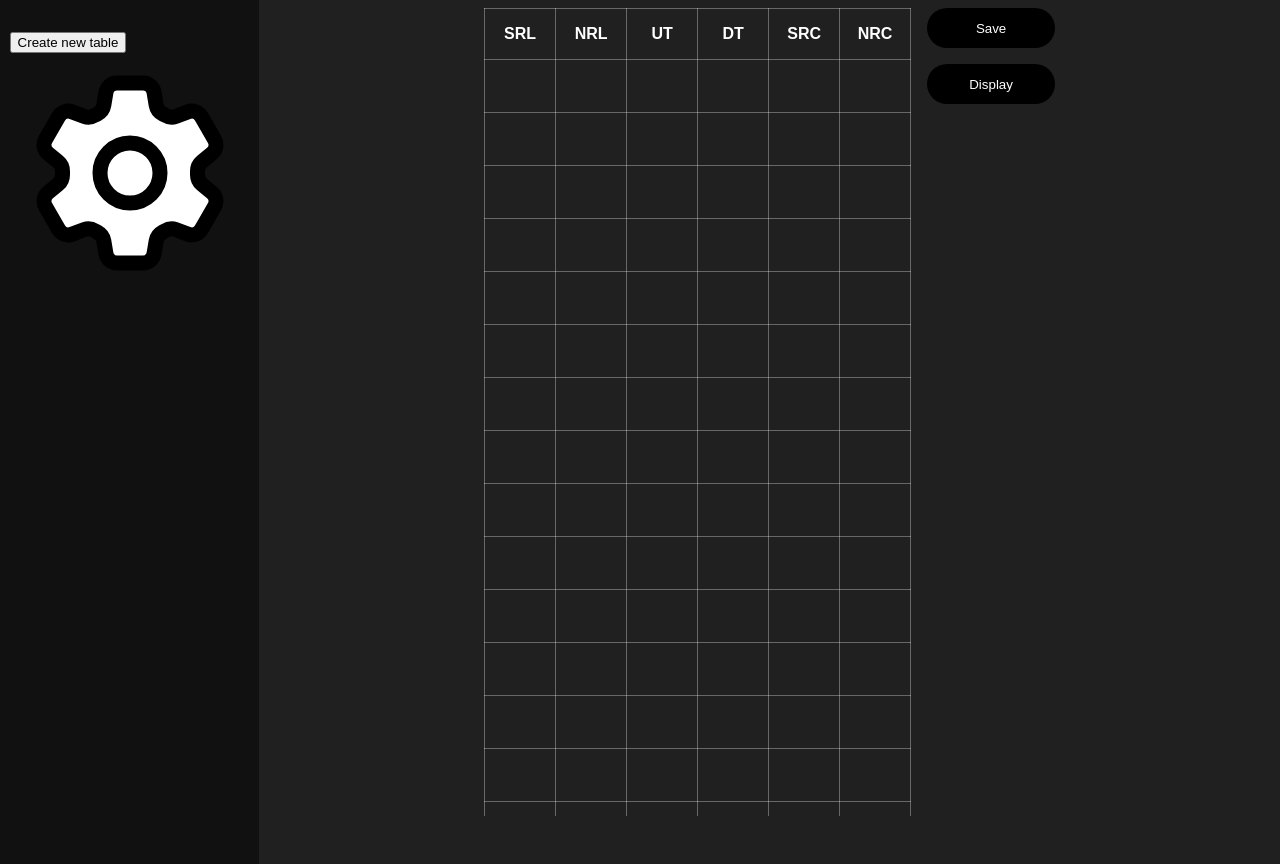
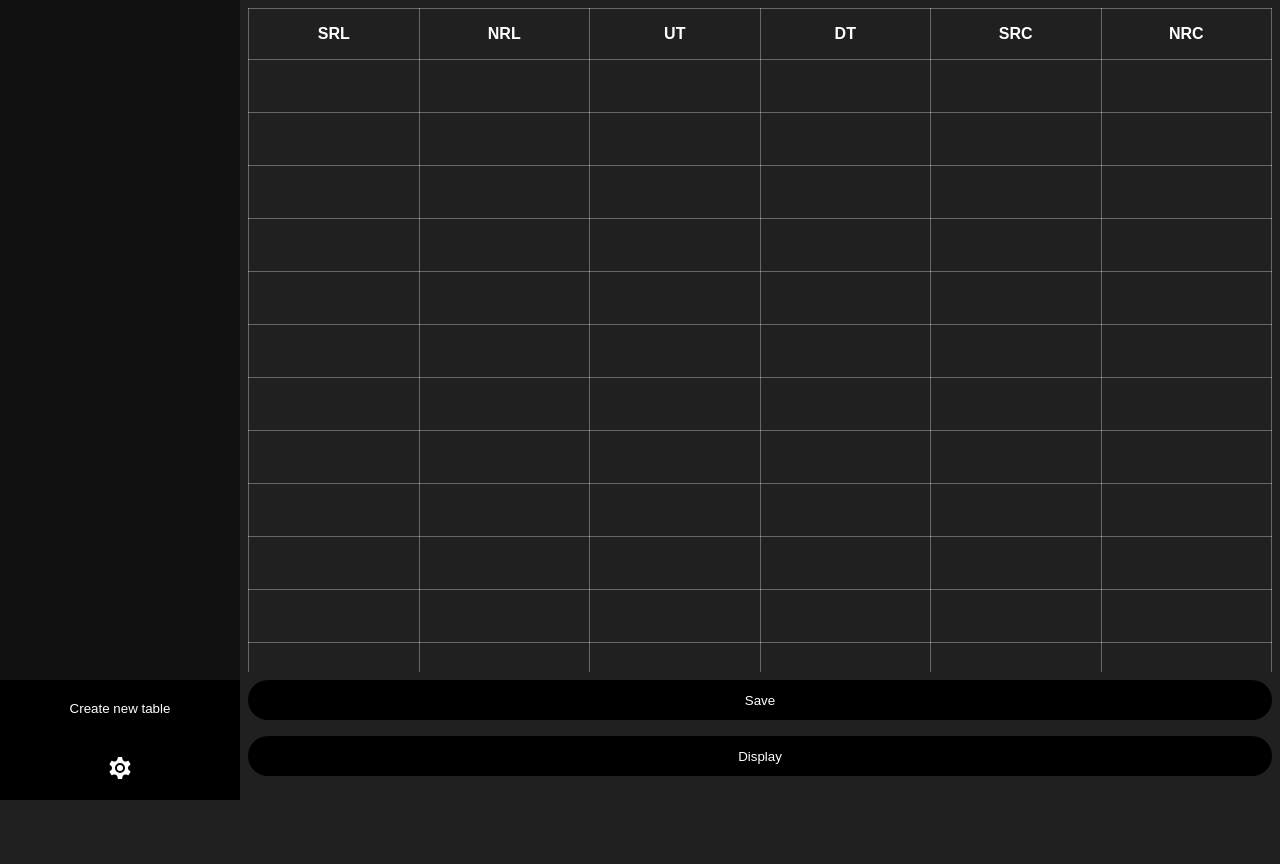
Before and after one commit to garder-les-ciseaux-droits/livermores-tables, a website: page index.html in a window 1280 px wide. After the commit the page ends 800 px from the top, so only its background shows below. Drawn offline with nearby package versions, Linux system fonts and the light colour scheme; no server answers.

Commit message:
classes for svg settings, tools container

```diff
--- a/styles.css
+++ b/styles.css
@@ -1,29 +1,112 @@
+/* Стили для body и html */
 body {
     background-color: rgb(32, 32, 32);
-    font-family:Arial, Helvetica, sans-serif;
+    font-family: Arial, Helvetica, sans-serif;
     margin: 0;
     padding: 0;
+    height: 100vh;
+    overflow: hidden;
 }
 
+html, main {
+    height: 100%;
+}
+
+main {
+    display: flex;
+    flex-direction: row;
+    height: 100%;
+}
+
+/* Стили для меню */
+.menu {
+    display: flex;
+    flex-direction: column;
+    width: 15rem;
+    background-color: rgb(17, 17, 17);
+    overflow-y: auto;
+
+}
+
+.menu-content {
+    flex: 1;
+    overflow-y: auto;
+    padding: 2rem 0.6rem;
+}
+
+.menu-buttons {
+    margin-top: auto;
+    background-color: black;
+    height: 6rem;
+    padding: 0.5rem;
+    justify-content: space-between;
+    display: flex;
+    flex-direction: column;
+    padding-bottom: 1rem;
+
+}
+
+.btn {
+    width: 100%;
+    height: 2.5rem;
+    margin-bottom: 1rem;
+    border-radius: 1.5rem;
+    border: none;
+    background-color: black;
+    color: white;
+    cursor: pointer;
+}
+
+.btn-create{
+    width: 100%;
+    height: 2.5rem;
+    margin-bottom: 1rem;
+    border-radius: 0.5rem;
+    border: none;
+    background-color: black;
+    color: white;
+    cursor: pointer;
+
+}
+
+.btn:hover {
+    background-color: rgb(78, 78, 78);
+}
+.btn-create:hover {
+    background-color: rgb(78, 78, 78);
+}
+
+/* Стили для основного контейнера */
+#main-container {
+    flex: 1;
+    display: flex;
+    flex-direction: column;
+}
+
+.table-container {
+    flex: 1;
+    overflow-y: auto;
+    padding: 0.5rem;
+}
+
+#main-btns {
+    display: flex;
+    flex-direction: column;
+    padding: 0.5rem;
+}
+
+/* Стили для таблицы */
 table {
     color: white;
     border-collapse: collapse;
-
+    width: 100%;
 }
 
-th {
-    border: 0.1rem solid;
-    border-color: rgba(255, 255, 255, 0.323);
+th, td {
+    border: 0.1rem solid rgba(255, 255, 255, 0.323);
     width: 4rem;
     height: 3rem;
-}
-
-td {
-    width: 4rem;
-    height: 3rem;
-    border: 0.1rem solid;
-    border-color: rgba(255, 255, 255, 0.323);
-
+    text-align: center;
 }
 
 input {
@@ -36,65 +119,24 @@ input {
     font-size: medium;
 }
 
-.ut-color{
-    color: rgb(68, 68, 211);
-}
-
-.dt-color{
-    color: red;
-}
-
-/* Chrome, Safari, Edge, Opera */
+/* Убираем стрелки у input type="number" */
 input::-webkit-outer-spin-button,
 input::-webkit-inner-spin-button {
   -webkit-appearance: none;
   margin: 0;
 }
 
-.menu {
-    width: 15rem;
-    height: 100%;
-    overflow-y: auto;
-    background-color: rgb(17, 17, 17);
-    padding: 2rem;
-    padding-left: 0.6rem;
-    padding-right: 0.6rem;
+/* Дополнительные стили */
+.ut-color {
+    color: rgb(68, 68, 211);
 }
 
-main{
-    width: 100%;
-    height: 100vh;
-    display: flex;
-
-
+.dt-color {
+    color: red;
 }
 
-#main-container{
-    flex: 1 1 0%;
-    display: flex;
-   justify-content: center;
-
-}
-
-.table-container{
-    width: fit-content;
-    height: 100%;
-    max-height: 100%;
-    overflow-y: auto;
-    padding: 0.5rem;
-
-}
-#main-btns{
-    display: flex;
-    flex-direction: column;
-    width: 8rem;
-    padding: 0.5rem;
-    /* border: 0.2rem solid; */
-
-}
-
-.one-chart{
-    color:aliceblue;
+.one-chart {
+    color: aliceblue;
     width: 100%;
     height: 3rem;
     text-align: center;
@@ -104,70 +146,83 @@ main{
     align-items: center;
     cursor: pointer;
     font-size: small;
-    overflow-y: auto;
+    overflow: hidden;
     border-radius: 1rem;
 }
 
-.one-chart:hover{
+.one-chart:hover {
     background-color: rgb(7, 7, 7);
 }
 
-.hide-chart{
+.hide-chart {
     display: none;
 }
 
-.number{
+.number {
     width: 90%;
     height: 60%;
     overflow-y: auto;
     overflow-x: hidden;
-
 }
 
-.name{
+.name {
     width: 100%;
     text-align: center;
     display: flex;
     align-items: center;
-    justify-content: start;
+    justify-content: flex-start;
     padding-left: 2rem;
-
 }
 
-
-.number div{
+.number div {
     width: 100%;
     height: 2rem;
-
     display: flex;
     justify-content: center;
     align-items: center;
     border-radius: 0.5rem;
-
-
 }
 
-.number div:hover{
+.number div:hover {
     background-color: rgb(255, 255, 255);
     color: black;
 }
 
-.btn{
-    width: 100%;
-    height: 2.5rem;
-    margin-bottom: 1rem;
-    border-radius: 1.5rem;
-    border: 0 solid;
-    background-color: black;
-    color: white;
+#myChart {
+    margin-top: 4rem;
+}
+
+
+.settings{
+    width: 2rem;
+    height: 2rem;
     cursor: pointer;
 }
 
-.btn:hover{
-    background-color: rgb(78, 78, 78);
+.tools{
+    width: 100%;
+    display: flex;
+    justify-content: space-between;
+    align-items: center;
+    justify-content: center;
+}
+.avatar{
+    width: 2rem;
+    height: 2rem;
+    border-radius: 2rem;
+    margin-right: 0.625rem;
+}
+
+.avatar-name{
+    color: white;
+    font-weight: lighter;
+    font-size: small;
+}
+
+.profile{
+    width: auto;
+    height: 100%;
+    display: flex;
+    align-items: center;
 
 }
-
-#myChart{
-    margin-top: 4rem;
-}
```
